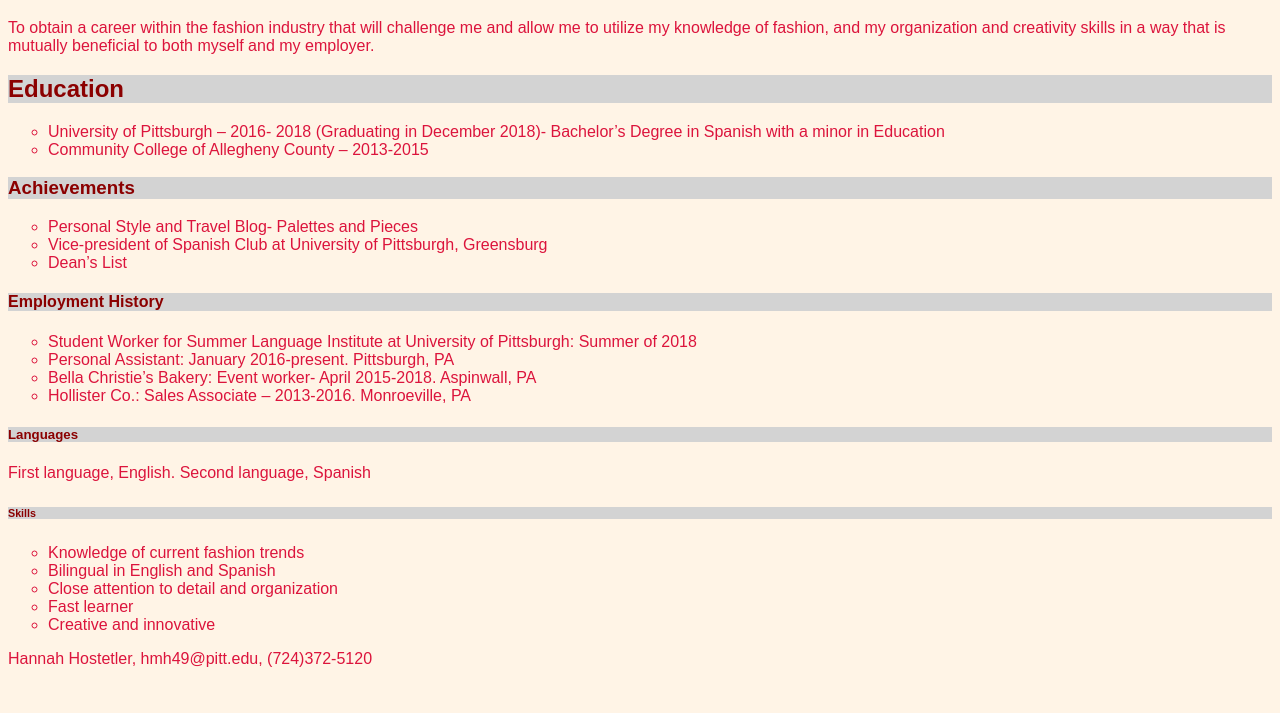
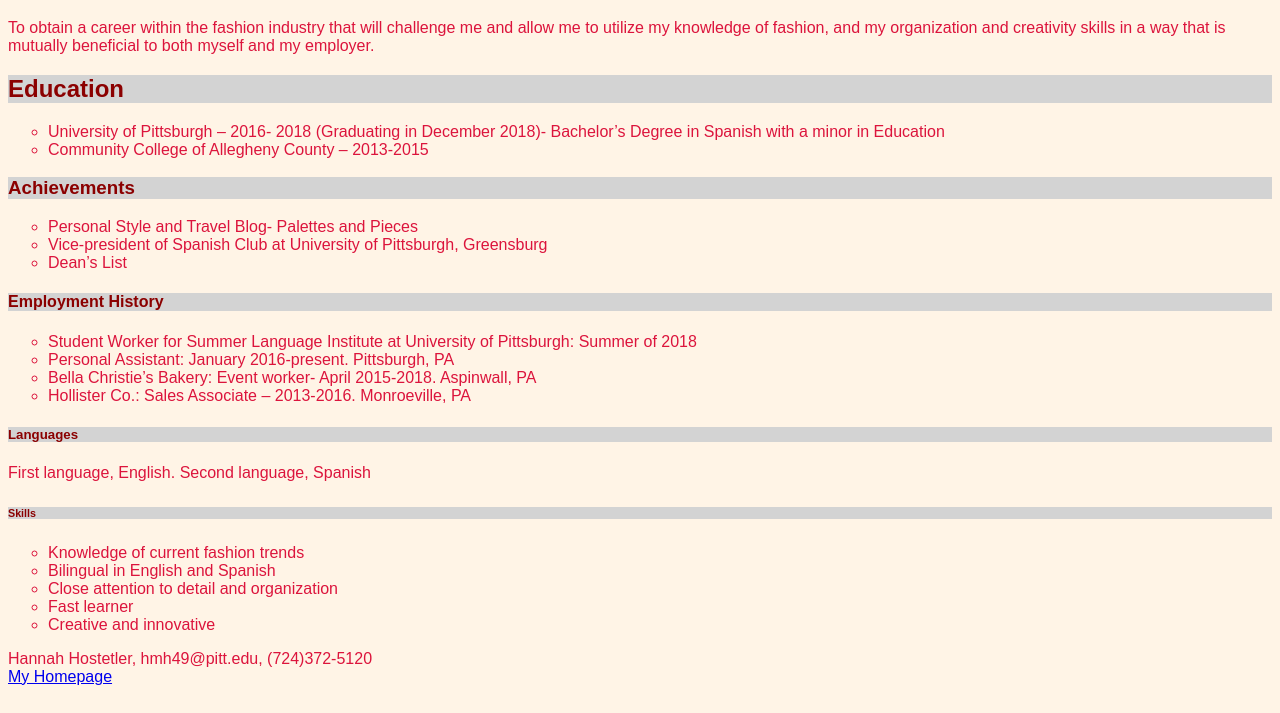
Before and after one commit to hmh49/hannahHrepo, a plain HTML site: page resume.html in a window 1280 px wide. Shown: the part 87-800 px from the top of the page. Drawn offline with Linux system fonts and the light colour scheme.

Commit message:
Updated webpage

```diff
--- a/resume.html
+++ b/resume.html
@@ -55,7 +55,7 @@
             </ul>
         </div>
         <footer>Hannah Hostetler, hmh49@pitt.edu, (724)372-5120</footer>
-
+        <a href="index.html">My Homepage</a>
     </body>
 
 </html>
```
